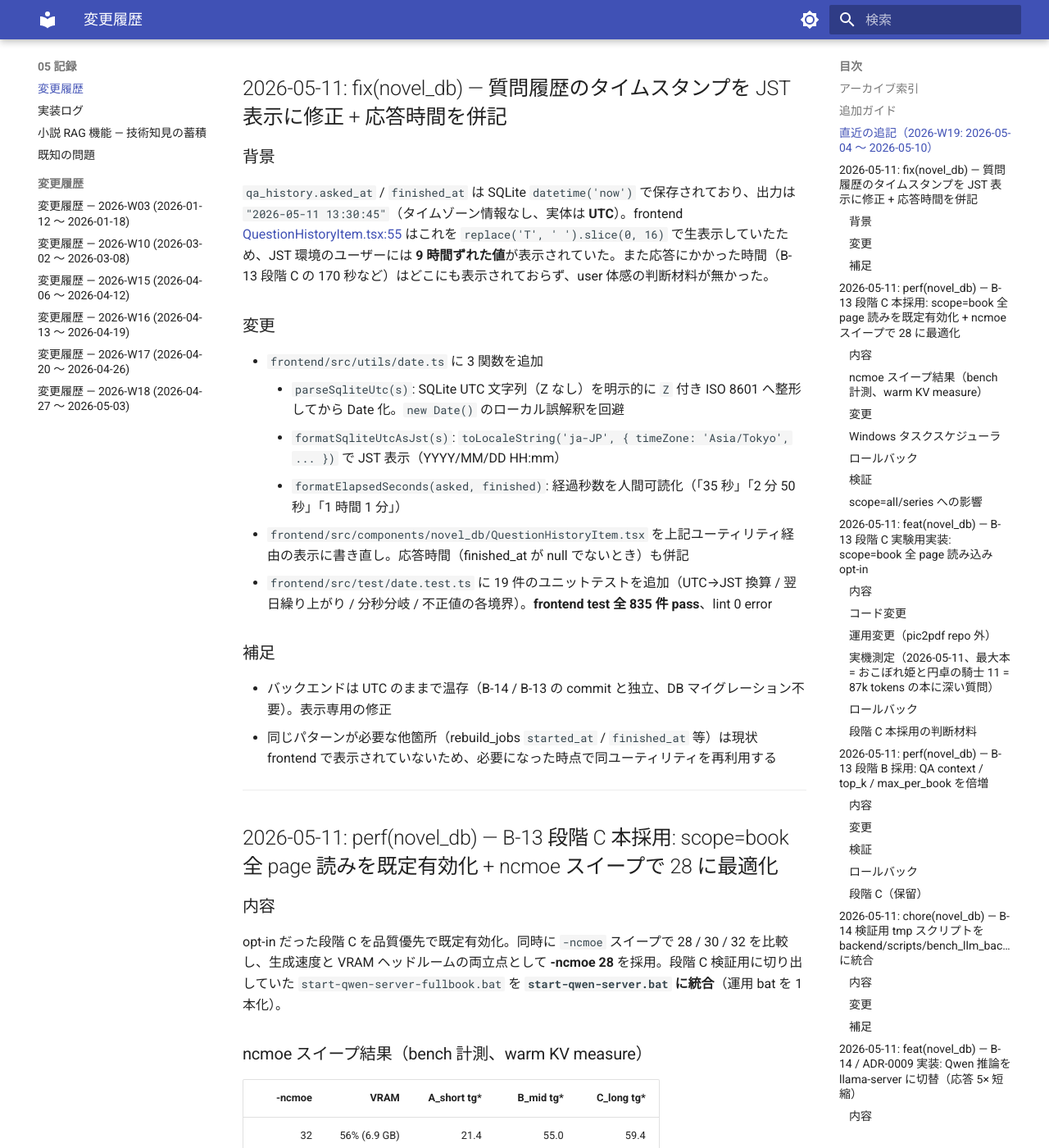
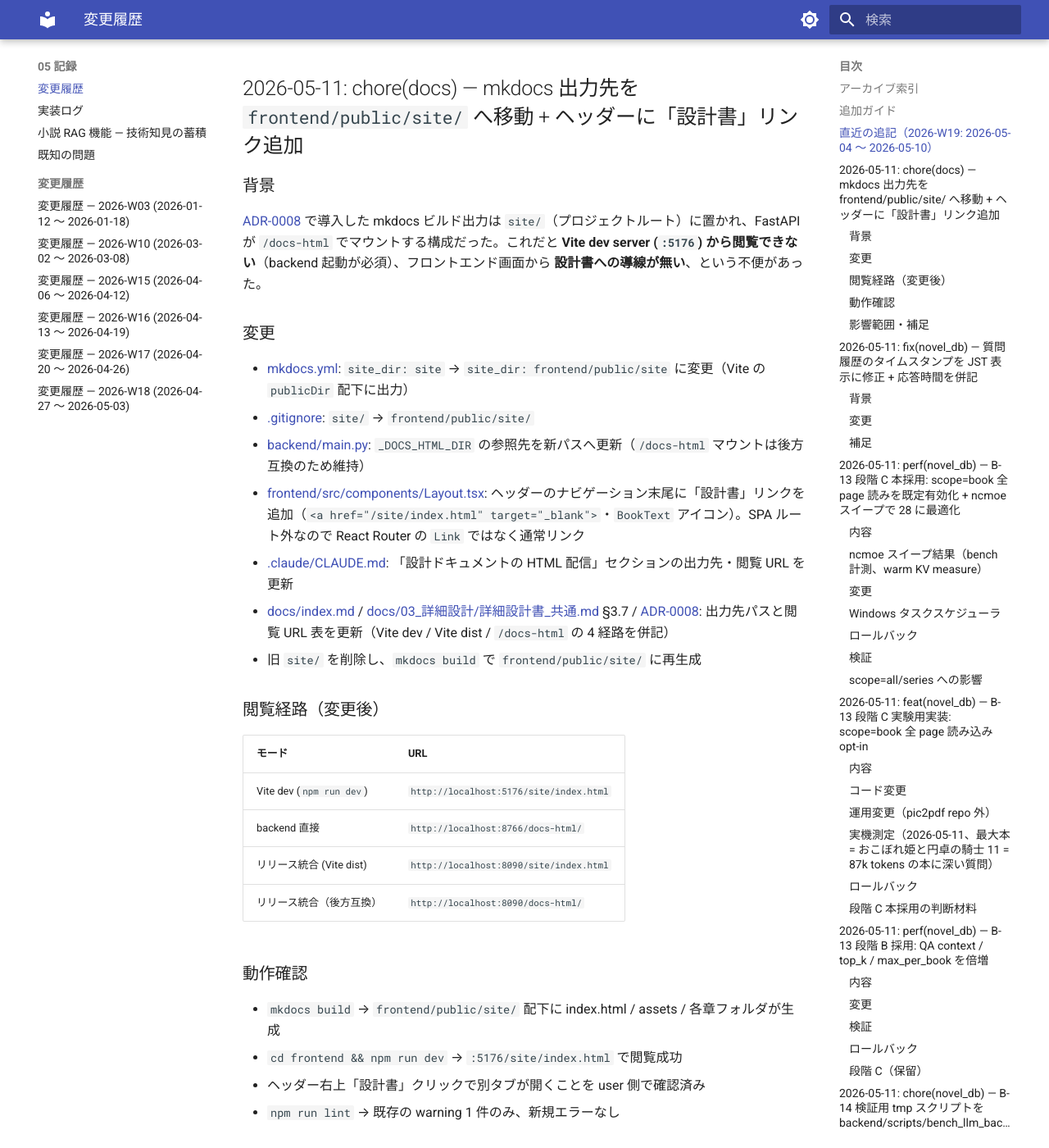
Before and after one commit to kkmmyr/Pic2PDF_Viewer, an MkDocs documentation site: the page built from docs/05_記録/変更履歴.md, in a window 1280 px wide and 1400 px high, scrolled down 1257 px. Shown: the whole window at 82% size. Built offline with MkDocs 1.6.1 and Material for MkDocs 9.7.7, drawn with Linux system fonts in a browser that asks for light colours; some of the changed text lies outside the part shown.

Commit message:
chore(docs): mkdocs 出力先を frontend/public/site/ へ移動 + ヘッダーに設計書リンク追加
mkdocs ビルド出力をプロジェクトルートの `site/` から Vite の publicDir 配下
(`frontend/public/site/`) へ移動。Vite dev (:5176/site/) / dist (:8090/site/)
/ FastAPI 直接 (:8766/docs-html/) のすべてから配信できるようにし、フロント
エンドヘッダー右上の「設計書」リンクから別タブで開けるよう導線を追加した。
backend の /docs-html マウントは後方互換のため維持。

- mkdocs.yml: site_dir を frontend/public/site に変更
- .gitignore: 旧 site/ を frontend/public/site/ に置換
- backend/main.py: _DOCS_HTML_DIR を新パスへ
- frontend/src/components/Layout.tsx: ヘッダー nav 末尾に <a target="_blank">
  の「設計書」リンクを追加（BookText アイコン、SPA 外のため Link 非使用）
- .claude/CLAUDE.md: 設計ドキュメント配信セクションの URL / パス更新
- docs/index.md, 詳細設計書_共通.md §3.7, ADR-0008: 4 経路の閲覧 URL 表を併記
- docs/05_記録/変更履歴.md: 新エントリ追加

Co-Authored-By: Claude Sonnet 4.6 <noreply@anthropic.com>

````diff
--- a/docs/02_基本設計/ADR/0008_design-docs-html-build.md
+++ b/docs/02_基本設計/ADR/0008_design-docs-html-build.md
@@ -1,9 +1,9 @@
 # ADR-0008: 設計ドキュメントを Markdown 編集 + mkdocs-material で HTML 配信
 
-- **Status**: Accepted
+- **Status**: Accepted（2026-05-11 出力先を `frontend/public/site/` へ変更 / フロントヘッダー導線追加）
 - **Date**: 2026-05-11
 - **決定者**: プロジェクトオーナー
-- **関連**: [docs/index.md](../../index.md) / `mkdocs.yml`（プロジェクトルート） / `backend/main.py`（`/docs-html` マウント） / `.claude/CLAUDE.md`「設計ドキュメントの HTML 配信」セクション
+- **関連**: [docs/index.md](../../index.md) / `mkdocs.yml`（プロジェクトルート） / `backend/main.py`（`/docs-html` マウント） / `frontend/src/components/Layout.tsx`（ヘッダー「設計書」リンク） / `.claude/CLAUDE.md`「設計ドキュメントの HTML 配信」セクション
 
 ## コンテキスト
 
@@ -34,11 +34,12 @@
 ## 決定
 
 1. **ソース・オブ・トゥルース** は `docs/*.md`（Markdown）。Claude Code は今までどおり MD を読み書きする
-2. **HTML 配信** は `mkdocs-material` で `site/` ディレクトリにビルドし、FastAPI が `/docs-html` で配信する
-3. `site/` は `.gitignore`。`mkdocs build` で都度生成
+2. **HTML 配信** は `mkdocs-material` で `frontend/public/site/` ディレクトリにビルドする（2026-05-11 にプロジェクトルート `site/` から移動）。Vite の `publicDir` 配下に置くことで dev (`:5176/site/`) / dist (`:8090/site/`) いずれからも自動配信される。FastAPI 側でも後方互換として同ディレクトリを `/docs-html` にマウントする
+3. `frontend/public/site/` は `.gitignore`。`mkdocs build` で都度生成
 4. 開発時プレビューは `mkdocs serve`（`http://localhost:8000`、ファイル変更で自動リロード）
-5. 統合モード（FastAPI `:8090`）では `http://localhost:8090/docs-html/` から閲覧
-6. **Mermaid 図** を ` ```mermaid` フェンスで MD 内に記述可能（mkdocs-material が描画）
+5. 統合モード（FastAPI `:8090`）では `http://localhost:8090/site/index.html` または `/docs-html/` から閲覧
+6. フロントエンドヘッダー右上の「設計書」リンクから別タブで開ける（[`frontend/src/components/Layout.tsx`](../../../frontend/src/components/Layout.tsx)）
+7. **Mermaid 図** を ` ```mermaid` フェンスで MD 内に記述可能（mkdocs-material が描画）
 
 ## 根拠
 
--- a/docs/05_記録/変更履歴.md
+++ b/docs/05_記録/変更履歴.md
@@ -27,6 +27,43 @@
 ---
 
 ## 直近の追記（2026-W19: 2026-05-04 〜 2026-05-10）
+
+## 2026-05-11: chore(docs) — mkdocs 出力先を `frontend/public/site/` へ移動 + ヘッダーに「設計書」リンク追加
+
+### 背景
+
+[ADR-0008](../02_基本設計/ADR/0008_design-docs-html-build.md) で導入した mkdocs ビルド出力は `site/`（プロジェクトルート）に置かれ、FastAPI が `/docs-html` でマウントする構成だった。これだと **Vite dev server (`:5176`) から閲覧できない**（backend 起動が必須）、フロントエンド画面から **設計書への導線が無い**、という不便があった。
+
+### 変更
+
+- [mkdocs.yml](../../mkdocs.yml): `site_dir: site` → `site_dir: frontend/public/site` に変更（Vite の `publicDir` 配下に出力）
+- [.gitignore](../../.gitignore): `site/` → `frontend/public/site/`
+- [backend/main.py](../../backend/main.py): `_DOCS_HTML_DIR` の参照先を新パスへ更新（`/docs-html` マウントは後方互換のため維持）
+- [frontend/src/components/Layout.tsx](../../frontend/src/components/Layout.tsx): ヘッダーのナビゲーション末尾に「設計書」リンクを追加（`<a href="/site/index.html" target="_blank">`・`BookText` アイコン）。SPA ルート外なので React Router の `Link` ではなく通常リンク
+- [.claude/CLAUDE.md](../../.claude/CLAUDE.md): 「設計ドキュメントの HTML 配信」セクションの出力先・閲覧 URL を更新
+- [docs/index.md](../index.md) / [docs/03_詳細設計/詳細設計書_共通.md](../03_詳細設計/詳細設計書_共通.md) §3.7 / [ADR-0008](../02_基本設計/ADR/0008_design-docs-html-build.md): 出力先パスと閲覧 URL 表を更新（Vite dev / Vite dist / `/docs-html` の 4 経路を併記）
+- 旧 `site/` を削除し、`mkdocs build` で `frontend/public/site/` に再生成
+
+### 閲覧経路（変更後）
+
+| モード | URL |
+|---|---|
+| Vite dev (`npm run dev`) | `http://localhost:5176/site/index.html` |
+| backend 直接 | `http://localhost:8766/docs-html/` |
+| リリース統合 (Vite dist) | `http://localhost:8090/site/index.html` |
+| リリース統合（後方互換） | `http://localhost:8090/docs-html/` |
+
+### 動作確認
+
+- `mkdocs build` → `frontend/public/site/` 配下に index.html / assets / 各章フォルダが生成
+- `cd frontend && npm run dev` → `:5176/site/index.html` で閲覧成功
+- ヘッダー右上「設計書」クリックで別タブが開くことを user 側で確認済み
+- `npm run lint` → 既存の warning 1 件のみ、新規エラーなし
+
+### 影響範囲・補足
+
+- `npm run build` 時は `frontend/dist/site/` にもコピーされ、dist サイズが site 分（数 MB〜）肥大化する。リリース統合では `dist/site/` と backend の `/docs-html` の両方から同一内容が見える形になるが、`/docs-html` は後方互換のため当面残す
+- `frontend/public/site/` は `.gitignore` 配下なので git 管理は従来通りソース MD のみ
 
 ## 2026-05-11: fix(novel_db) — 質問履歴のタイムスタンプを JST 表示に修正 + 応答時間を併記
 
--- a/mkdocs.yml
+++ b/mkdocs.yml
@@ -1,10 +1,12 @@
 # Pic2PDF_Viewer 設計ドキュメントの HTML ビルド設定
 #
 # - ソース: docs/ 配下の Markdown
-# - 出力先: site/（.gitignore）
-# - ビルド: mkdocs build  →  site/index.html 以下が生成される
+# - 出力先: frontend/public/site/（.gitignore）
+#     Vite の publicDir 配下に出力することで、dev (:5176/site/) からも
+#     リリース統合ビルド (:8090/site/) からも閲覧可能になる。
+# - ビルド: mkdocs build  →  frontend/public/site/index.html 以下が生成される
 # - プレビュー: mkdocs serve  →  http://localhost:8000
-# - リリースビルド時: FastAPI が site/ を /docs-html にマウントする
+# - リリース統合: FastAPI が frontend/public/site/ を /docs-html にもマウントする
 #
 # 詳細は CLAUDE.md「設計ドキュメントの HTML 配信」セクション。
 
@@ -12,7 +14,7 @@ site_name: Pic2PDF_Viewer 設計ドキュメント
 site_description: WebP/ZIP → PDF ビューア（OCR + 小説 RAG 機能含む）の設計ドキュメント
 
 docs_dir: docs
-site_dir: site
+site_dir: frontend/public/site
 
 # ローカルファイルとして直接開く前提。ナビゲーション内のリンクが file:// でも動くよう、
 # use_directory_urls=false でフラットに *.html を吐く（site/01_要件定義/foo.html 形式）。
````
Also changed, not shown: .claude/CLAUDE.md (+10 -4 lines), docs/03_詳細設計/詳細設計書_共通.md (+13 -10 lines), docs/index.md (+12 -3 lines), frontend/src/components/Layout.tsx (+21 -1 lines), 2 other files.
